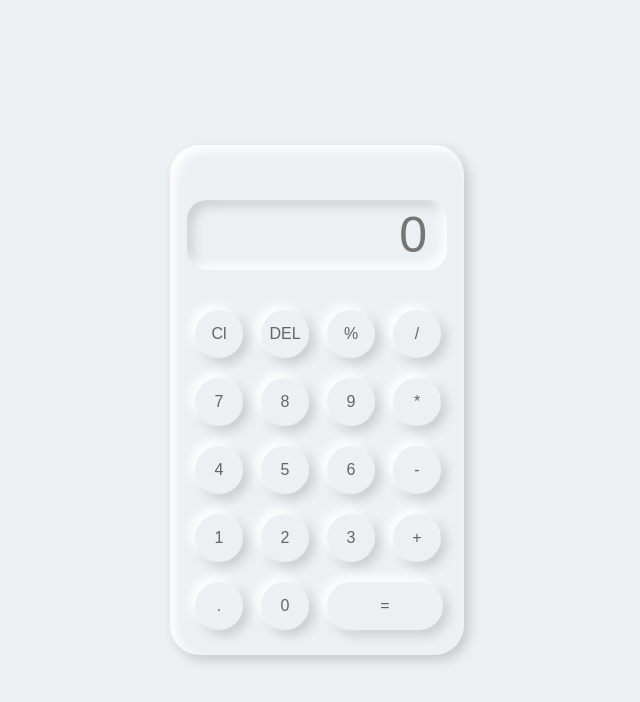
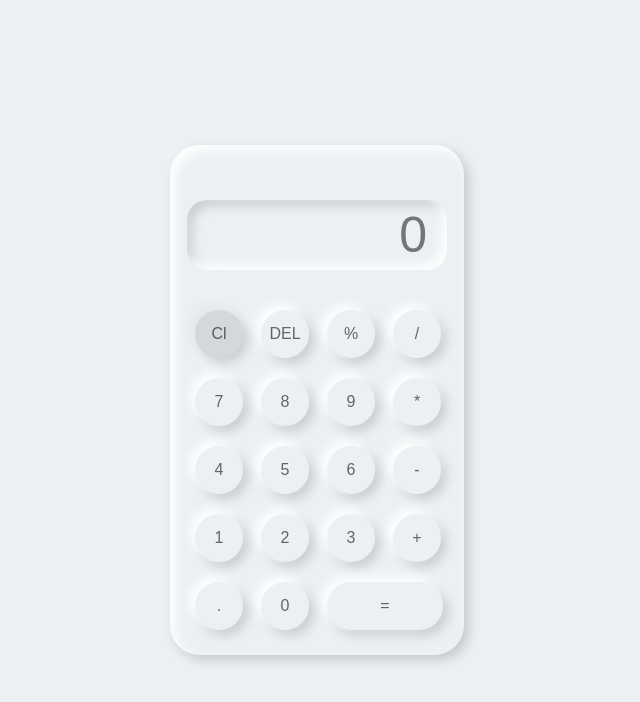
Before and after one commit to visvs/Calculador, a plain HTML site: page index.html in a window 1280 px wide. In both pictures the pointer is over the button "Cl". Shown: the whole page, without its empty margins (323-963 px from the left). Drawn offline with Linux system fonts and the light colour scheme.

Commit message:
style: añade evento en hover en los botones

```diff
--- a/css/style.css
+++ b/css/style.css
@@ -55,9 +55,9 @@ button {
     font-size: 1.6rem;
     color: rgb(100, 100, 100);
 }
-/*button:hover{
-    border: 1px solid rgb(140,140, 140);
-}*/
+button:hover{
+    filter: brightness(90%)
+}
 .equal {
     width: 11.6rem;
     border-radius: 4rem;
```
